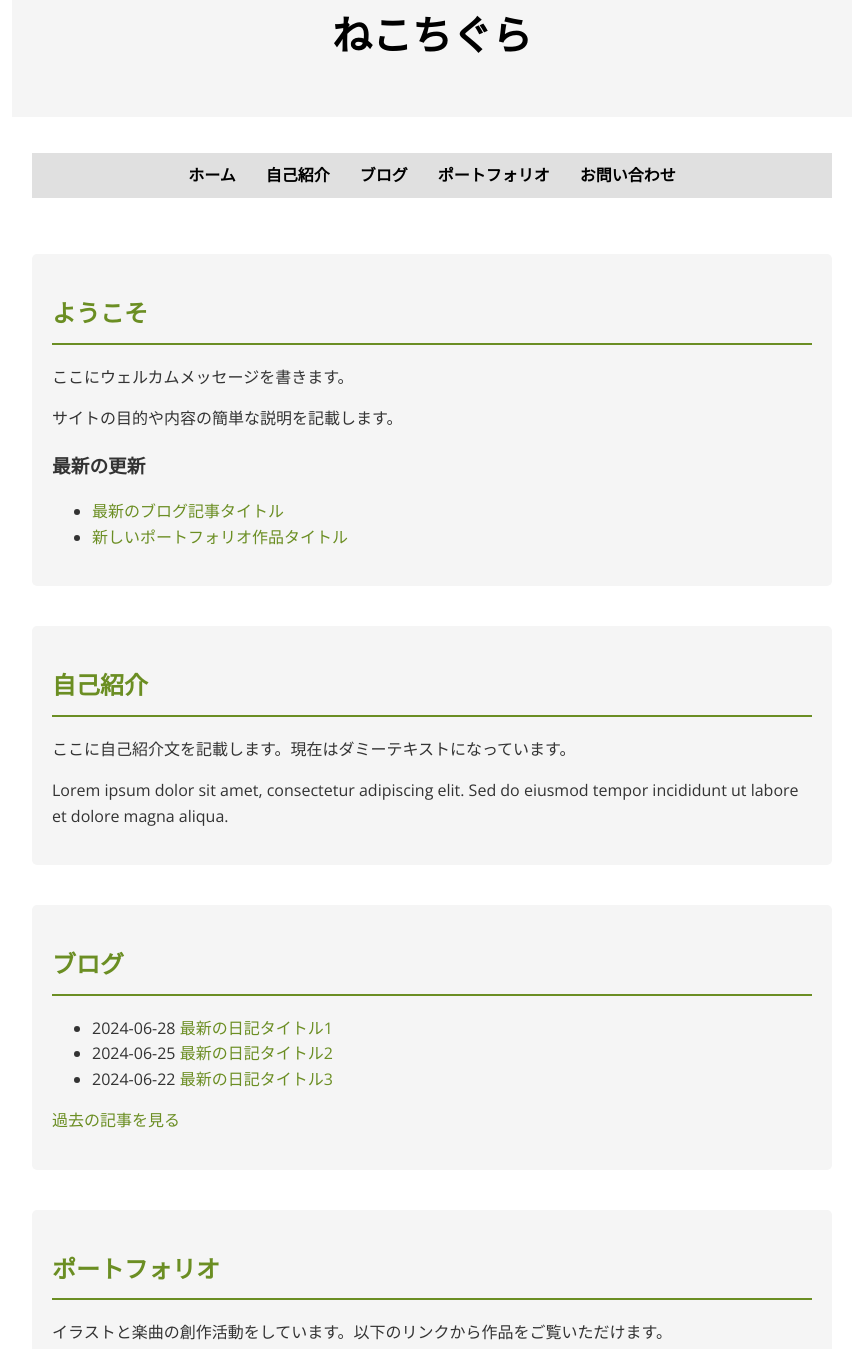
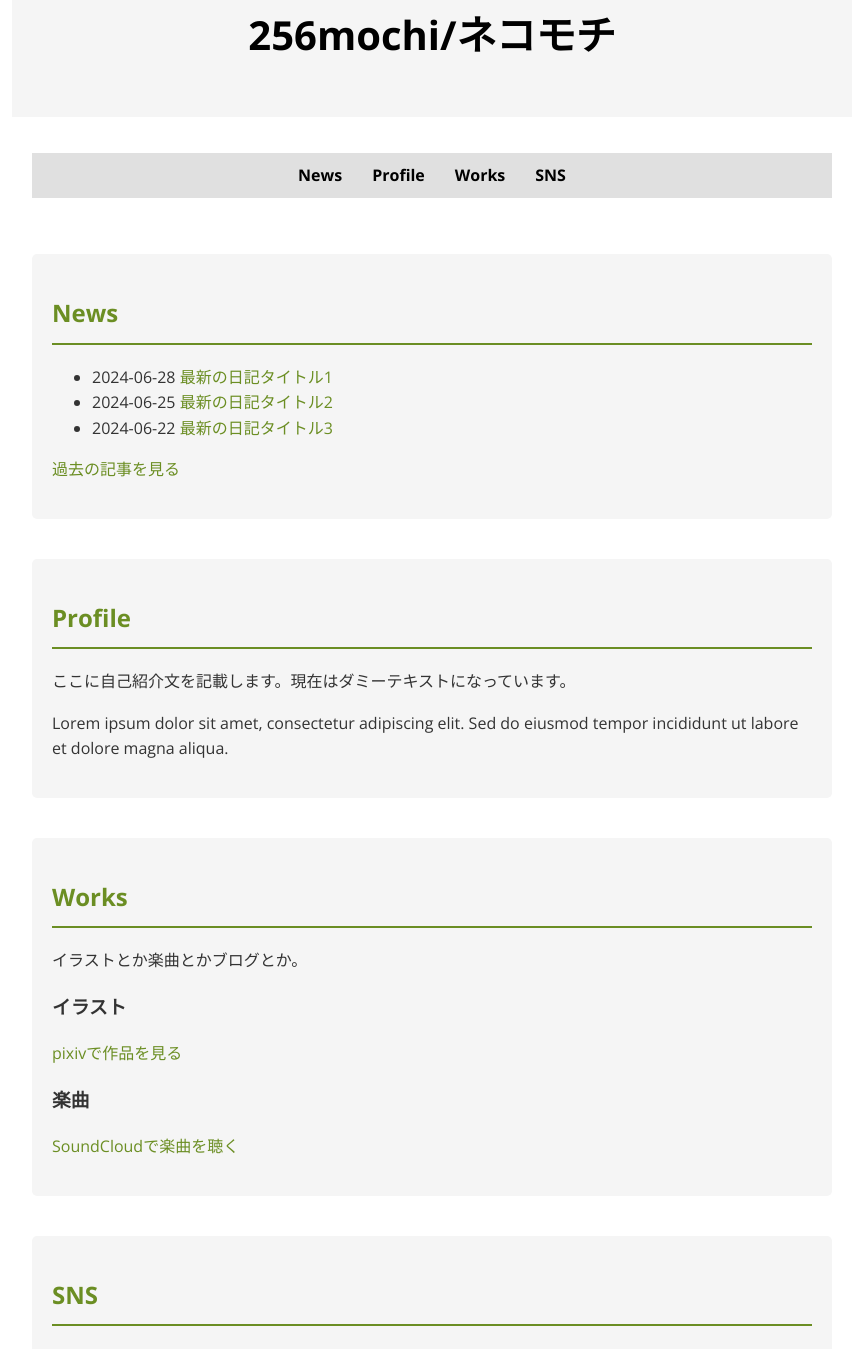
Before and after one commit to 256mochi/256mochi.github.io, a plain HTML site: page index.html in a window 1280 px wide. Shown: the part 64-1413 px from the top of the page, without its empty margins (208-1071 px from the left). Drawn offline with nearby package versions, Linux system fonts and the light colour scheme.

Commit message:
コンテンツ微修正

```diff
--- a/index.html
+++ b/index.html
@@ -3,7 +3,7 @@
 <head>
     <meta charset="UTF-8">
     <meta name="viewport" content="width=device-width, initial-scale=1.0">
-    <title>ねこちぐら</title>
+    <title>256mochi/ネコモチ</title>
     <link href="https://fonts.googleapis.com/css2?family=Open+Sans:wght@400;700&display=swap" rel="stylesheet">
     <style>
         body {
@@ -77,35 +77,19 @@
 </head>
 <body>
     <header>
-        <h1>ねこちぐら</h1>
+        <h1>256mochi/ネコモチ</h1>
     </header>
     <nav>
         <ul>
-            <li><a href="#home">ホーム</a></li>
-            <li><a href="#about">自己紹介</a></li>
-            <li><a href="#blog">ブログ</a></li>
-            <li><a href="#portfolio">ポートフォリオ</a></li>
-            <li><a href="#contact">お問い合わせ</a></li>
+            <li><a href="#News">News</a></li>
+            <li><a href="#Profile">Profile</a></li>
+            <li><a href="#Works">Works</a></li>
+            <li><a href="#SNS">SNS</a></li>
         </ul>
     </nav>
     <main>
-        <section id="home">
-            <h2>ようこそ</h2>
-            <p>ここにウェルカムメッセージを書きます。</p>
-            <p>サイトの目的や内容の簡単な説明を記載します。</p>
-            <h3>最新の更新</h3>
-            <ul>
-                <li><a href="#">最新のブログ記事タイトル</a></li>
-                <li><a href="#">新しいポートフォリオ作品タイトル</a></li>
-            </ul>
-        </section>
-        <section id="about">
-            <h2>自己紹介</h2>
-            <p>ここに自己紹介文を記載します。現在はダミーテキストになっています。</p>
-            <p>Lorem ipsum dolor sit amet, consectetur adipiscing elit. Sed do eiusmod tempor incididunt ut labore et dolore magna aliqua.</p>
-        </section>
-        <section id="blog">
-            <h2>ブログ</h2>
+        <section id="News">
+            <h2>News</h2>
             <ul>
                 <li><time>2024-06-28</time> <a href="#">最新の日記タイトル1</a></li>
                 <li><time>2024-06-25</time> <a href="#">最新の日記タイトル2</a></li>
@@ -113,17 +97,21 @@
             </ul>
             <p><a href="#">過去の記事を見る</a></p>
         </section>
-        <section id="portfolio">
-            <h2>ポートフォリオ</h2>
-            <p>イラストと楽曲の創作活動をしています。以下のリンクから作品をご覧いただけます。</p>
+        <section id="Profile">
+            <h2>Profile</h2>
+            <p>ここに自己紹介文を記載します。現在はダミーテキストになっています。</p>
+            <p>Lorem ipsum dolor sit amet, consectetur adipiscing elit. Sed do eiusmod tempor incididunt ut labore et dolore magna aliqua.</p>
+        </section>
+        <section id="Works">
+            <h2>Works</h2>
+            <p>イラストとか楽曲とかブログとか。</p>
             <h3>イラスト</h3>
             <p><a href="https://www.pixiv.net/en/users/Your_Pixiv_ID" target="_blank">pixivで作品を見る</a></p>
             <h3>楽曲</h3>
             <p><a href="https://soundcloud.com/Your_SoundCloud_ID" target="_blank">SoundCloudで楽曲を聴く</a></p>
         </section>
-        <section id="contact">
-            <h2>お問い合わせ</h2>
-            <p>以下のSNSアカウントでお問い合わせください：</p>
+        <section id="SNS">
+            <h2>SNS</h2>
             <ul>
                 <li><a href="#" target="_blank">Twitter</a></li>
                 <li><a href="#" target="_blank">Instagram</a></li>
```
